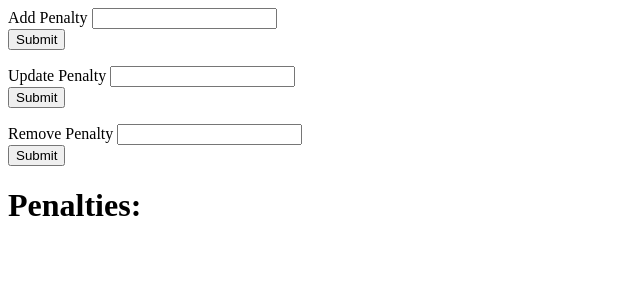
After one commit to hodgiwabi/340_hockeystats, a Flask app: template hockeystats/templates/penalties.html in a window 1280 px wide. The commit adds this page. Shown: the top 300 px of the page, without its empty margins (0-640 px from the left). Run offline with Flask 2, Linux system fonts and the light colour scheme; the template is opened without the code that fills it, so the values that code supplies are empty; parts of the project's set-up code (start-up, migrations or seed data) failed here and were passed over.

Commit message:
Add penalties page

```diff
--- /dev/null
+++ b/hockeystats/templates/penalties.html
@@ -0,0 +1,35 @@
+<div id="penalty-container">
+
+    <form>
+      <div class="form-group">
+        <label for="addPenalty">Add Penalty</label>
+        <input type="email" class="form-control" id="addPenalty" aria-describedby="emailHelp">
+      </div>
+      <button type="submit" class="btn btn-primary">Submit</button>
+    </form>
+
+    <form>
+        <div class="form-group">
+            <label for="updatePenalty">Update Penalty</label>
+            <input type="email" class="form-control" id="updatePenalty" aria-describedby="emailHelp">
+        </div>
+    <button type="submit" class="btn btn-primary">Submit</button>
+    </form>
+
+    <form>
+        <div class="form-group">
+            <label for="removePenalty">Remove Penalty</label>
+            <input type="email" class="form-control" id="removePenalty" aria-describedby="emailHelp">
+        </div>
+    <button type="submit" class="btn btn-primary">Submit</button>
+    </form>
+
+    <h1>Penalties:</h1>
+    <div class="list-group">
+        {% for r in rows %}
+            <a href="#" class="list-group-item list-group-item-action">
+                {{ r[1]}}
+            </a>
+        {% endfor %}
+    </div>
+</div>
--- a/hockeystats/templates/players.html
+++ b/hockeystats/templates/players.html
@@ -25,7 +25,7 @@
     <button type="submit" class="btn btn-primary">Submit</button>
     </form>
 
-    <h1>Games:</h1>
+    <h1>Players:</h1>
     <div class="list-group">
         {% for r in rows %}
             <a href="#" class="list-group-item list-group-item-action">
```
